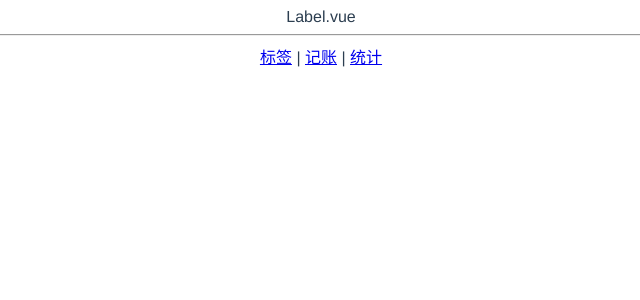
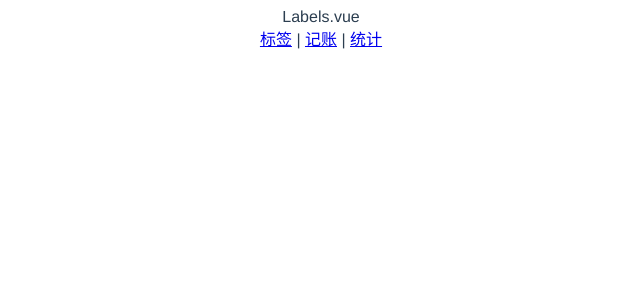
Before and after one commit to minured/more-money, a Vue app: page /#/labels in a window 1280 px wide. Shown: the top 300 px of the page, without its empty margins (319-959 px from the left). Built offline with nearby package versions, Linux system fonts and the light colour scheme.

Commit message:
引入全局的 Nav，各页面分别使用

```diff
--- a/src/App.vue
+++ b/src/App.vue
@@ -3,15 +3,7 @@
 
     <!--把router的内容显示进来-->
     <router-view/>
-    <hr>
-    <div>
-      <router-link to="/labels">标签</router-link>
-      |
-      <router-link to="/money">记账</router-link>
-      |
-      <router-link to="/statistics">统计</router-link>
 
-    </div>
   </div>
 </template>
 
--- /dev/null
+++ b/src/components/Nav.vue
@@ -0,0 +1,19 @@
+<template>
+  <div>
+    <router-link to="/labels">标签</router-link>
+    |
+    <router-link to="/money">记账</router-link>
+    |
+    <router-link to="/statistics">统计</router-link>
+  </div>
+</template>
+
+<script lang="ts">
+  export default {
+    name: 'Nav'
+  };
+</script>
+
+<style lang="scss" scoped>
+
+</style>
--- a/src/views/Labels.vue
+++ b/src/views/Labels.vue
@@ -1,12 +1,13 @@
 <template>
   <div>
-    Label.vue
+    Labels.vue
+    <Nav/>
   </div>
 </template>
 
 <script lang="ts">
   export default {
-    name: 'Label'
+    name: 'Label',
   };
 </script>
 
--- a/src/views/Money.vue
+++ b/src/views/Money.vue
@@ -1,12 +1,13 @@
 <template>
   <div>
     Money.vue
+    <Nav/>
   </div>
 </template>
 
 <script lang="ts">
   export default {
-    name: 'Money'
+    name: 'Money',
   };
 </script>
 
--- a/src/views/Statistics.vue
+++ b/src/views/Statistics.vue
@@ -1,12 +1,13 @@
 <template>
   <div>
     Statistics.vue
+    <Nav/>
   </div>
 </template>
 
 <script lang="ts">
   export default {
-    name: 'Statistics'
+    name: 'Statistics',
   };
 </script>
 
```
Also changed, not shown: src/main.ts (+10 -7 lines).
